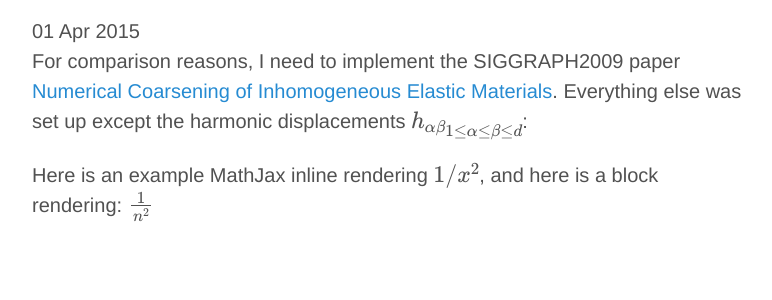
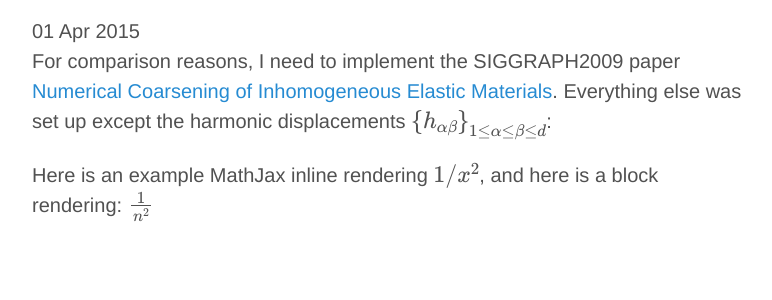
Before and after one commit to FeiZhu/blog, a Jekyll site: the page built from _posts/2015-04-01-solving-harmonic-displacements-with-fem-discretization.md, in a window 1280 px wide. Shown: the part 225-525 px from the top of the page, without its empty margins (248-1020 px from the left). Built offline with Jekyll 4.4.1, drawn with Linux system fonts in a browser that asks for light colours; Markdown is read by kramdown in place of the engine named in the settings; formulas are drawn with MathJax 3.

Commit message:
Update 2015-04-01-solving-harmonic-displacements-with-fem-discretization.md

```diff
--- a/_posts/2015-04-01-solving-harmonic-displacements-with-fem-discretization.md
+++ b/_posts/2015-04-01-solving-harmonic-displacements-with-fem-discretization.md
@@ -3,7 +3,7 @@ layout: post
 title: Solve for Harmonic Displacements with FEM Discretization
 ---
 
-For comparison reasons, I need to implement the SIGGRAPH2009 paper [Numerical Coarsening of Inhomogeneous Elastic Materials](http://users.cms.caltech.edu/~owhadi/publications/KMOD09.pdf). Everything else was set up except the harmonic displacements $ {\{h_{\alpha\beta}\}}_{1 \le \alpha \le \beta \le d} $:
+For comparison reasons, I need to implement the SIGGRAPH2009 paper [Numerical Coarsening of Inhomogeneous Elastic Materials](http://users.cms.caltech.edu/~owhadi/publications/KMOD09.pdf). Everything else was set up except the harmonic displacements $ {\\{h_{\alpha\beta}\\}}_{1 \le \alpha \le \beta \le d} $:
 
 Here is an example MathJax inline rendering $ 1/x^{2} $, and here is a block rendering:
 $$ \frac{1}{n^{2}} $$
```
